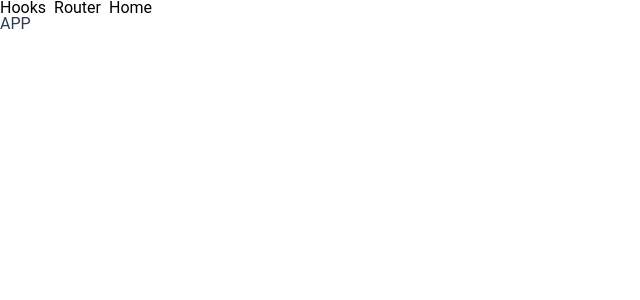
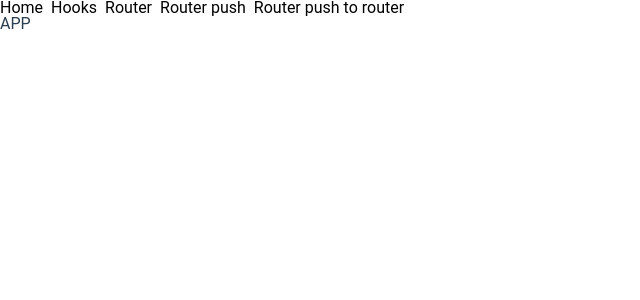
Before and after one commit to YevhenShershen/NotebookVue, a Vue app: page / in a window 1280 px wide. Before the commit this address had no page. Shown: the top 300 px of the page, without its empty margins (0-640 px from the left). Built offline with nearby package versions, Linux system fonts and the light colour scheme.

Commit message:
Implementation of navigation using $router.push

```diff
--- a/src/App.vue
+++ b/src/App.vue
@@ -7,9 +7,13 @@ import Hooks from './components/hooks/Hooks.vue'
     <header>
       <!-- Верхняя часть приложения, которая всегда видна -->
       <div>
+        <RouterLink to="/" class="navigation mr-2">Home</RouterLink>
         <RouterLink to="/hooks" class="navigation mr-2">Hooks</RouterLink>
         <RouterLink to="/router" class="navigation mr-2">Router</RouterLink>
-        <RouterLink to="/" class="navigation">Home</RouterLink>
+        <a @click="$router.push('/hooks')" class="router-push navigation mr-2">Router push</a>
+        <a @click="$router.push({ name: 'Router' })" class="router-push navigation mr-2"
+          >Router push to router</a
+        >
       </div>
     </header>
     <main>
@@ -26,4 +30,7 @@ import Hooks from './components/hooks/Hooks.vue'
 .navigation {
   color: black;
 }
+.router-push {
+  cursor: pointer;
+}
 </style>
--- a/src/router/index.ts
+++ b/src/router/index.ts
@@ -9,6 +9,7 @@ const router = createRouter({
   //параметр routes - это описание url адресов на которые будет наш роутер реагировать
   routes: [
     // {
+    //в свойстве 'path' может менятся поэтому лучше всего использовать навигацию через 'name'
     //   path: '/',
     //   name: 'App',
     //   component: () => import('../../src/App.vue')
```
